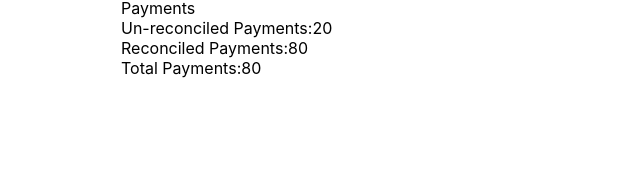
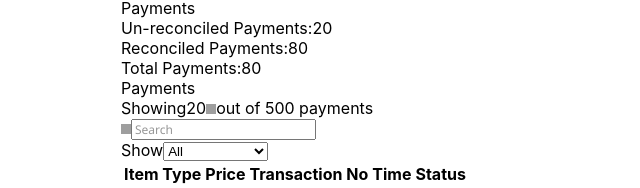
Before and after one commit to rkterungwa16/dashboard, a Next.js app: page / in a window 1280 px wide. Shown: the part 2419-2607 px from the top of the page, without its empty margins (291-931 px from the left). Before the commit the page ends 2497 px from the top, so only its background shows below. Built offline with nearby package versions, Linux system fonts and the light colour scheme; grey boxes are pictures that could not be loaded.

Commit message:
Implement payments table

```diff
--- /dev/null
+++ b/src/components/layout/main/Payments.jsx
@@ -0,0 +1,343 @@
+import PropTypes from 'prop-types';
+
+import { Icon } from "../../shared/Icon";
+
+export const PaymentTitle = () => (
+  <span>
+    Payments
+    <style jsx>
+      {
+        `
+          {
+            font-family: Segoe UI;
+            font-size: 36px;
+            color: #262626;
+            font-weight: 600;
+            margin-top: 20px;
+          }
+        `
+      }
+    </style>
+  </span>
+);
+
+export const PaymentsWrapper = (props) => (
+  <div>
+    <PaymentPageTextWrapper>
+      <PaymentPageText text="Showing" />
+      <PaymentPageText text="20" color="#1875F0" />
+      <ArrowDown />
+      <PaymentPageText text="out of 500 payments" />
+    </PaymentPageTextWrapper>
+    <PaymentsItem>
+      <SearchIcon />
+      <SearchInput />
+    </PaymentsItem>
+    <PaymentsItem>
+      <PaymentPageText text="Show" />
+      <SelectInput />
+    </PaymentsItem>
+    <style jsx>
+      {
+        `
+          {
+            display: flex;
+            margin-top: 20px;
+          }
+        `
+      }
+    </style>
+  </div>
+);
+
+export const PaymentPageTextWrapper = (props) => (
+  <div>
+    {props.children}
+    <style jsx>
+      {
+        `
+          {
+            display: flex;
+            width: 33.33%;
+            align-items: center;
+          }
+        `
+      }
+    </style>
+  </div>
+)
+
+export const PaymentPageText = (props) => (
+  <span>
+    {props.text}
+    <style jsx>
+      {
+        `
+          {
+            font-family: Segoe UI;
+            font-size: 13px;
+            color: ${props.color ? props.color : '#262626'};
+            margin-left: 10px;
+          }
+        `
+      }
+    </style>
+  </span>
+);
+
+PaymentPageText.propTypes = {
+  text: PropTypes.string,
+  changeColor: PropTypes.bool
+}
+
+PaymentPageText.defaultProps = {
+  color: ""
+}
+
+export const ArrowDown = () => {
+  return (
+    <Icon
+      width="10px"
+      height="10px"
+      url="https://res.cloudinary.com/doy0uyv63/image/upload/v1598197235/Vector_etpff3.png"
+      alt="Arrow Down"
+    />
+  )
+}
+
+export const PaymentsItem = (props) => {
+  return (
+    <div>
+      {props.children}
+      <style jsx>
+        {
+          `
+            {
+              display: flex;
+              align-items: center;
+              position: relative;
+              width: 33.33%;
+              justify-content: center;
+            }
+          `
+        }
+      </style>
+    </div>
+  )
+}
+
+PaymentsItem.propTypes = {
+  children: PropTypes.node
+}
+
+export const SearchIcon = () => {
+  return (
+    <>
+      <img
+        width="10px"
+        height="10px"
+        src="https://res.cloudinary.com/doy0uyv63/image/upload/v1598122745/Search_mvacgp.png"
+        alt="Logo"
+      />
+      <style jsx>
+        {
+          `
+            {
+              position: absolute;
+              left: 20px;
+            }
+          `
+        }
+      </style>
+    </>
+  )
+}
+
+export const SearchInput = () => {
+  return (
+    <>
+      <input placeholder="Search" />
+      <style jsx>
+        {
+          `
+            {
+              border: none;
+              border-bottom: 1px solid #787878;
+              outline: none;
+              background: inherit;
+              width: 90%;
+              padding-left: 15px;
+            }
+            ::placeholder {
+              font-family: Segoe UI;
+              font-size: 12px;
+              line-height: 16px;
+              color: #979797;
+            }
+          `
+        }
+      </style>
+    </>
+  )
+}
+
+export const SelectInput = () => (
+  <select name="payment" id="payment">
+    <option value="all">All</option>
+    <option value="reconciled">Reconciled</option>
+    <option value="un-reconciled">Un-reconciled</option>
+    <option value="settled">Settled</option>
+    <option value="unsettled">Unsettled</option>
+    <style jsx>
+      {
+        `
+          {
+            border-radius: 4.25px;
+            color: #414042;
+            background: #E5E5E5;
+            border: 1px solid #787878;
+            margin-left: 10px;
+          }
+          :hover {
+            background: #F4F4F4;
+          }
+        `
+      }
+    </style>
+  </select>
+);
+
+export const PaymentTable = () => (
+  <table>
+    <TableHead>
+      <TableRow>
+        <TableHeadCell value="Item Type" />
+        <TableHeadCell value="Price" />
+        <TableHeadCell value="Transaction No" />
+        <TableHeadCell value="Time" />
+        <TableHeadCell value="Status" />
+      </TableRow>
+    </TableHead>
+    <tbody>
+      <TableRow>
+        <TableDataCell>
+        </TableDataCell>
+      </TableRow>
+    </tbody>
+    <style jsx>
+      {
+        `
+          {
+            margin-top: 20px;
+            border-spacing: 0;
+            border-collapse: collapse;
+          }
+        `
+      }
+    </style>
+  </table>
+)
+
+// Apple Mac Book 15" 250 SSD 12GB
+export const TableHead = (props) => (
+  <thead>
+    {props.children}
+    <style jsx>
+      {
+        `
+          {
+            height: 42px;
+            background: #EAEEF0;
+            border: none;
+          }
+        `
+      }
+    </style>
+  </thead>
+)
+
+export const TableHeadCell = (props) => (
+  <th>
+    {props.value}
+    <style jsx>
+      {
+        `
+          {
+            font-family: Segoe UI;
+            font-size: 14px;
+            color: #7F8FA4;
+            font-weight: 400;
+            height: 42px;
+          }
+        `
+      }
+    </style>
+  </th>
+);
+
+TableHeadCell.propTypes = {
+  value: PropTypes.string
+}
+
+export const TableRow = (props) => (
+  <tr>
+    {props.children}
+    <style jsx>
+      {
+        `
+          {
+
+          }
+        `
+      }
+    </style>
+  </tr>
+);
+
+export const TableDataCell = (props) => (
+  <td>
+    {props.children}
+    <style jsx>
+      {
+        `
+          {
+
+          }
+        `
+      }
+    </style>
+  </td>
+)
+
+export const ItemTypeWrapper = (props) => (
+  <div>
+    {props.children}
+    <style jsx>
+      {
+        `
+          {
+            display: flex;
+          }
+        `
+      }
+    </style>
+  </div>
+)
+
+export const ItemTypeLable = (props) => (
+  <span>
+    {props.text}
+    <style jsx>
+      {
+        `
+          {
+            height: 36px;
+            width: 36px;
+            border-radius: 50%;
+            background: #7F8FA4;
+          }
+        `
+      }
+    </style>
+  </span>
+)
--- a/src/components/layout/main/index.js
+++ b/src/components/layout/main/index.js
@@ -1,3 +1,4 @@
 export * from "../Main";
 export * from "./TransactionStats";
 export * from "./TodaysStats";
+export * from "./Payments";
--- a/src/views/Main.jsx
+++ b/src/views/Main.jsx
@@ -1,12 +1,18 @@
 import {
   MainContainer,
   TransactionStatsContainer,
-  TodaysStat
+  TodaysStat,
+  PaymentsWrapper,
+  PaymentTitle,
+  PaymentTable
 } from "../components/layout/main/";
 
 export const Main = () => (
   <MainContainer>
     <TransactionStatsContainer />
     <TodaysStat />
+    <PaymentTitle />
+    <PaymentsWrapper />
+    <PaymentTable />
   </MainContainer>
 )
```
